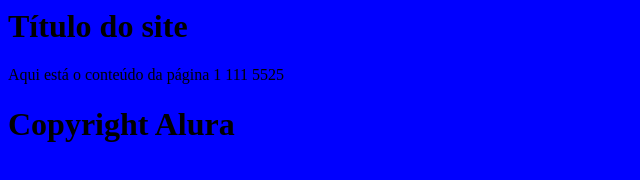
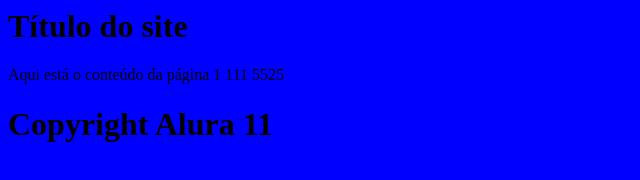
Before and after one commit to andersonmachadocmc/propostas_homepage, a plain HTML site: page index.html in a window 1280 px wide. Shown: the full height of the page, 0-640 px from the left. Drawn offline with Linux system fonts and the light colour scheme.

Commit message:
Teste de volta de arquivo2

```diff
--- a/index.html
+++ b/index.html
@@ -11,7 +11,7 @@
  	</main>
 
  	<h1>
- 		Copyright Alura
+ 		Copyright Alura 11
  	</h1>
  </body>
  </html>
```
